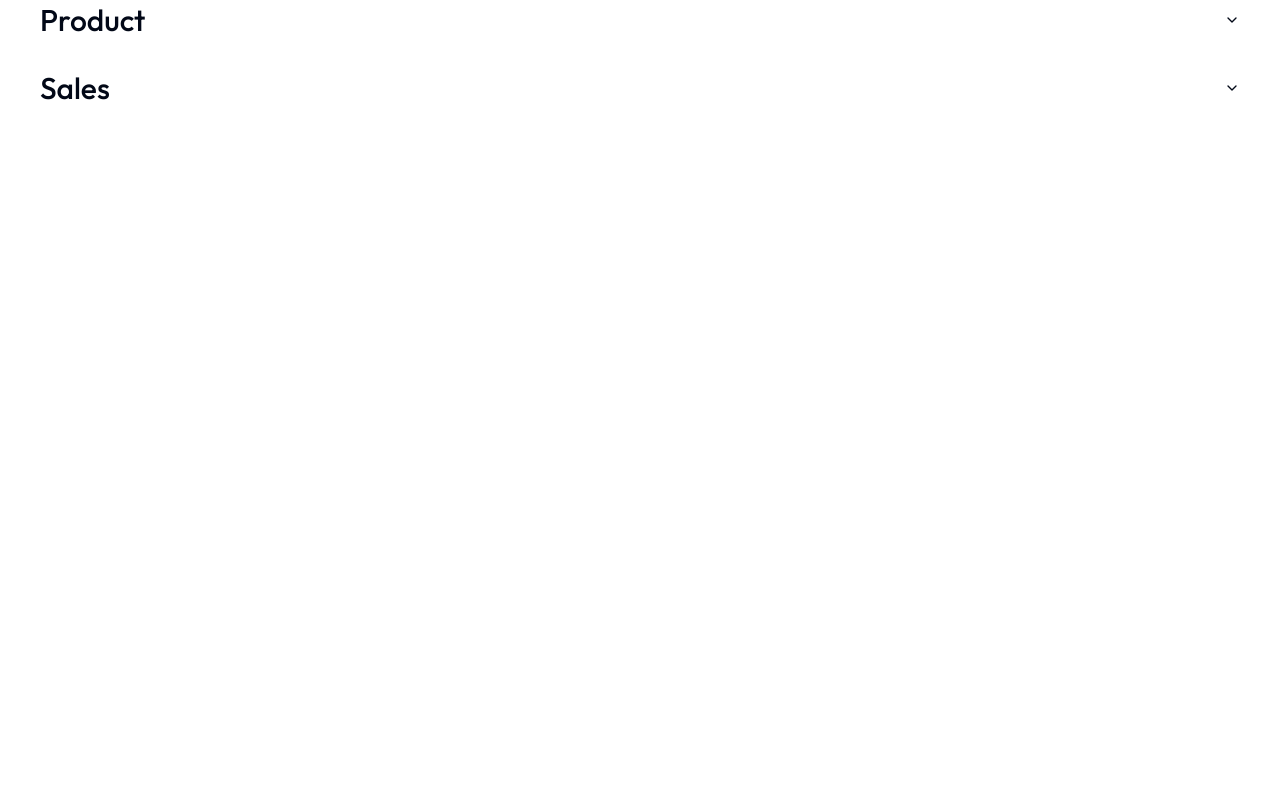
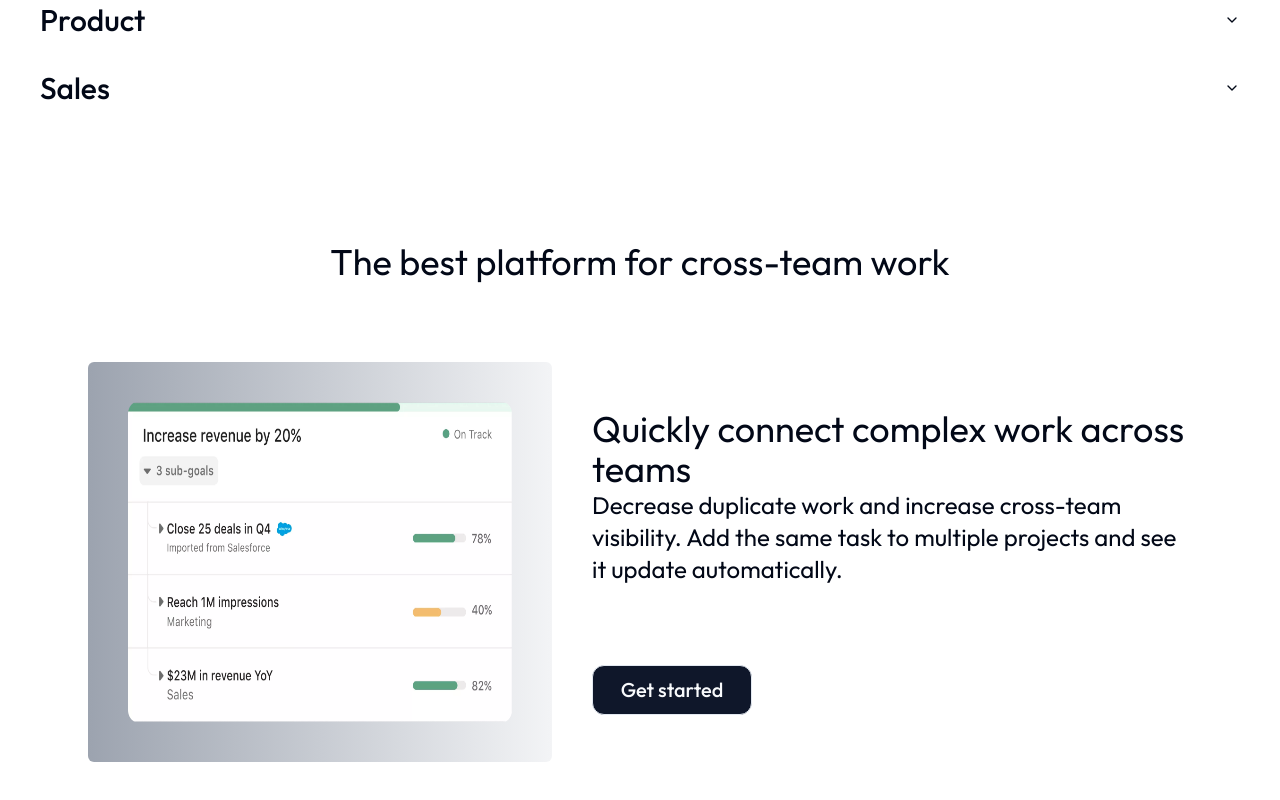
Before and after one commit to breno-gsantos/bird-app, a Next.js app: page /product in a window 1280 px wide. Shown: the part 1975-2775 px from the top of the page. Before the commit the page ends 2137 px from the top, so only its background shows below. Built offline with nearby package versions, Linux system fonts and the light colour scheme.

Commit message:
Fourth Section

```diff
--- a/app/product/layout.tsx
+++ b/app/product/layout.tsx
@@ -5,6 +5,7 @@ import ProductNavbar from '@/components/Home/Navbar/productNavbar'
 import FirstSection from '@/components/Products/FirstSection'
 import SecondSection from '@/components/Products/SecondSection'
 import ThirdSection from '@/components/Products/ThirdSection'
+import FourthSection from '@/components/Products/FourthSection'
 
 const outfit = Outfit({ subsets: ['latin'] })
 
@@ -25,6 +26,7 @@ export default function RootLayout({
         <FirstSection />
         <SecondSection />
         <ThirdSection />
+        <FourthSection />
         {children}
         </body>
     </html>
--- /dev/null
+++ b/components/Products/FourthSection.tsx
@@ -0,0 +1,24 @@
+import Image from "next/image";
+import { Button } from "../ui/button";
+
+const FourthSection = () => {
+  return (
+    <section className="md:py-20 py-0 space-y-20 items-center justify-center ">
+        <h1 className="text-4xl text-center">The best platform for cross-team work</h1>
+        <div className="md:flex md:space-x-10 items-center  px-10 justify-center ">
+            <div className="bg-gradient-to-r from-gray-400 to-gray-100 items-center justify-center rounded-md flex p-10">
+                <Image src="/images/tab-1.webp" width={530} height={500} alt="logo" className="rounded-md w-80 h-60 md:w-96 md:h-80"/>
+            </div>
+        <div className="flex  items-center justify-center py-6  md:w-1/2">
+
+            <h1 className="text-4xl  flex md:space-y-20 space-y-10 flex-col">Quickly connect complex work across teams
+                <p className="text-2xl">Decrease duplicate work and increase cross-team visibility. Add the same task to multiple projects and see it update automatically.</p>
+                <Button className=" p-6 border w-40 rounded-xl text-xl">Get started</Button>
+            </h1>
+        </div>
+      </div>
+    </section>
+  );
+};
+
+export default FourthSection;
```
